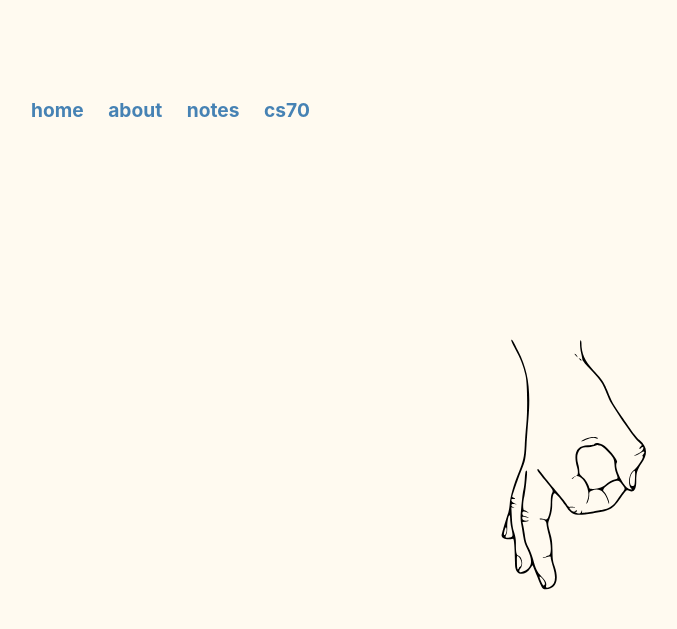
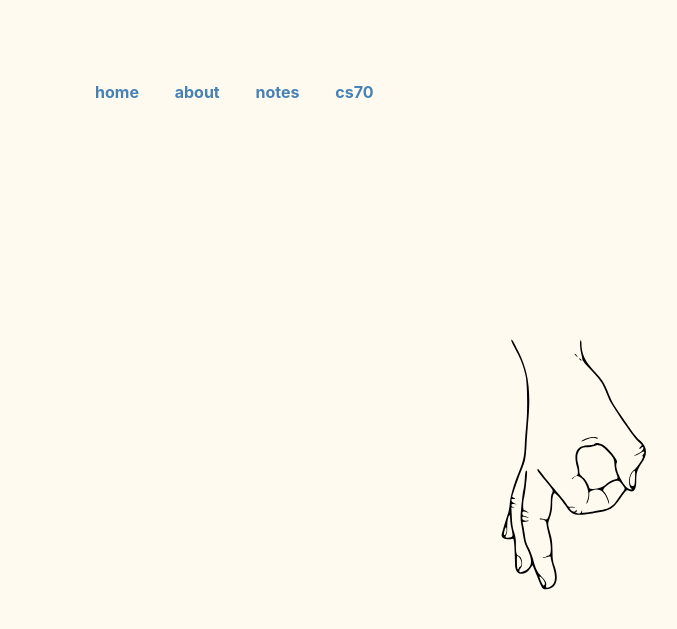
Before and after one commit to mingyli/mingyli.github.io, a Jekyll site: the page built from index.md, in a window 1280 px wide. Shown: the top 629 px of the page, without its empty margins (65-742 px from the left). Built offline with Jekyll 4.4.1, drawn with Linux system fonts in a browser that asks for light colours; some web fonts are replaced.

Commit message:
Tighten Tufte layout

```diff
--- a/css/main.css
+++ b/css/main.css
@@ -18,42 +18,47 @@
     color: var(--main-bg-color);
 }
 
-/* Structure */
-
 html {
-    font-size: 1.2rem;
+    font-size: 100%;
 }
 
 body {
     margin: 0 auto;
     width: 85%;
-    max-width: 60em;
+    max-width: 60rem;
     line-height: 1.5;
-    padding: 4em 1em;
+    padding: 4rem 1rem;
     color: var(--main-text-color);
     background-color: var(--main-bg-color);
     font-family: 'Inter', 'Helvetica', 'Arial', sans-serif;
 }
 
 nav ul, footer ul {
-    padding: 0px;
+    padding: 0;
     list-style: none;
     font-weight: bold;
 }
 
 nav ul li, footer ul li {
     display: inline;
-    margin-right: 20px;
+    margin-right: 2rem;
 }
 
 h1 {
-    font-size: 2em;
+    font-size: 2rem;
+    margin-top: 1rem;
+    margin-bottom: 1rem;
 }
 
 article {
+    margin: 0;
+    padding: 0;
     position: relative;
     width: 60%;
-    font-size: inherit;
+}
+
+img {
+    max-width: 100%;
 }
 
 .sidenote, .marginnote {
@@ -69,14 +74,12 @@ article {
     position: relative;
 }
 
-/* Flavorful regions */
-
 blockquote {
     border-left: 4px solid coral;
     padding: 0 15px;
     color: var(--accent);
-    margin-inline-start: 0em;
-    margin-inline-end: 0em;
+    margin-inline-start: 0rem;
+    margin-inline-end: 0rem;
 }
 
 blockquote> :first-child {
@@ -102,6 +105,7 @@ pre {
     padding: 6px 10px;
     border-radius: 3px;
     border-left: 2px solid coral;
+    font-size: 0.9em;
 }
 
 pre code {
```
